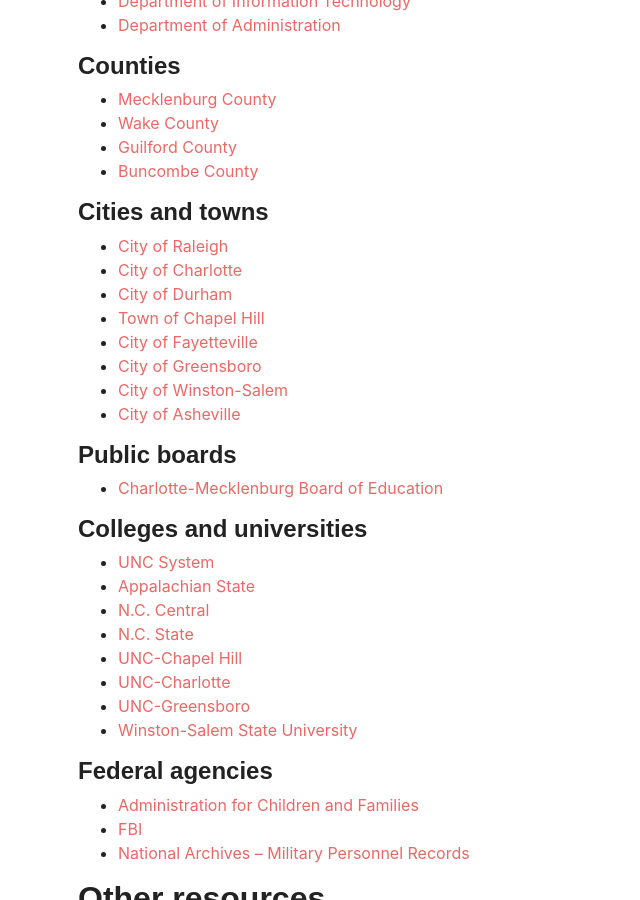
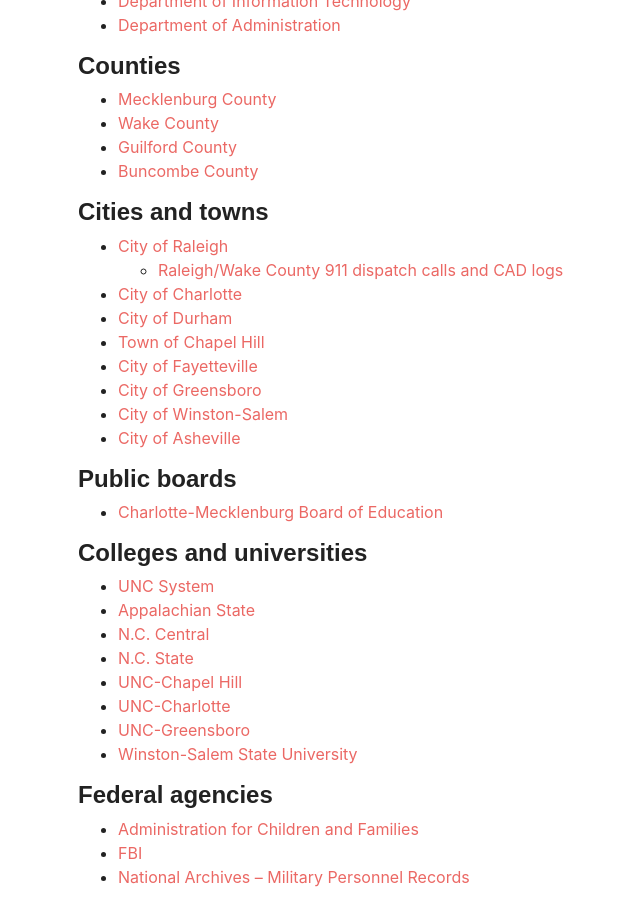
Before and after one commit to mtdukes/data-journalism-lab, a Jekyll site: the page built from _pages/public_records.md, in a window 1280 px wide and 900 px high, scrolled down 925 px. Shown: the whole window, without its empty margins (7-647 px from the left). Built offline with Jekyll 4.4.1, drawn with Linux system fonts in a browser that asks for light colours; some web fonts are replaced.

Commit message:
adding 911 call request form

```diff
--- a/_pages/public_records.md
+++ b/_pages/public_records.md
@@ -44,6 +44,7 @@
 #### Cities and towns
 
 * [City of Raleigh](https://raleighnc.gov/form/public-records-request)
+	* [Raleigh/Wake County 911 dispatch calls and CAD logs](https://forms.office.com/Pages/ResponsePage.aspx?id=RuE68EXZJEmVwHtmHDDdu2RN12j4tVxIt0L2duWxfC1UNlpBTzA0NUpGQlZCTzU4RVROWk1WVzNKMy4u)
 * [City of Charlotte](https://charlottenc.seamlessdocs.com/f/RequestRecords)
 * [City of Durham](https://cityofdurhamnc.nextrequest.com/)
 * [Town of Chapel Hill](https://www.townofchapelhill.org/government/departments-services/communications-and-public-affairs/supporting-quality-governance/maintaining-public-records/public-records-request)
```
